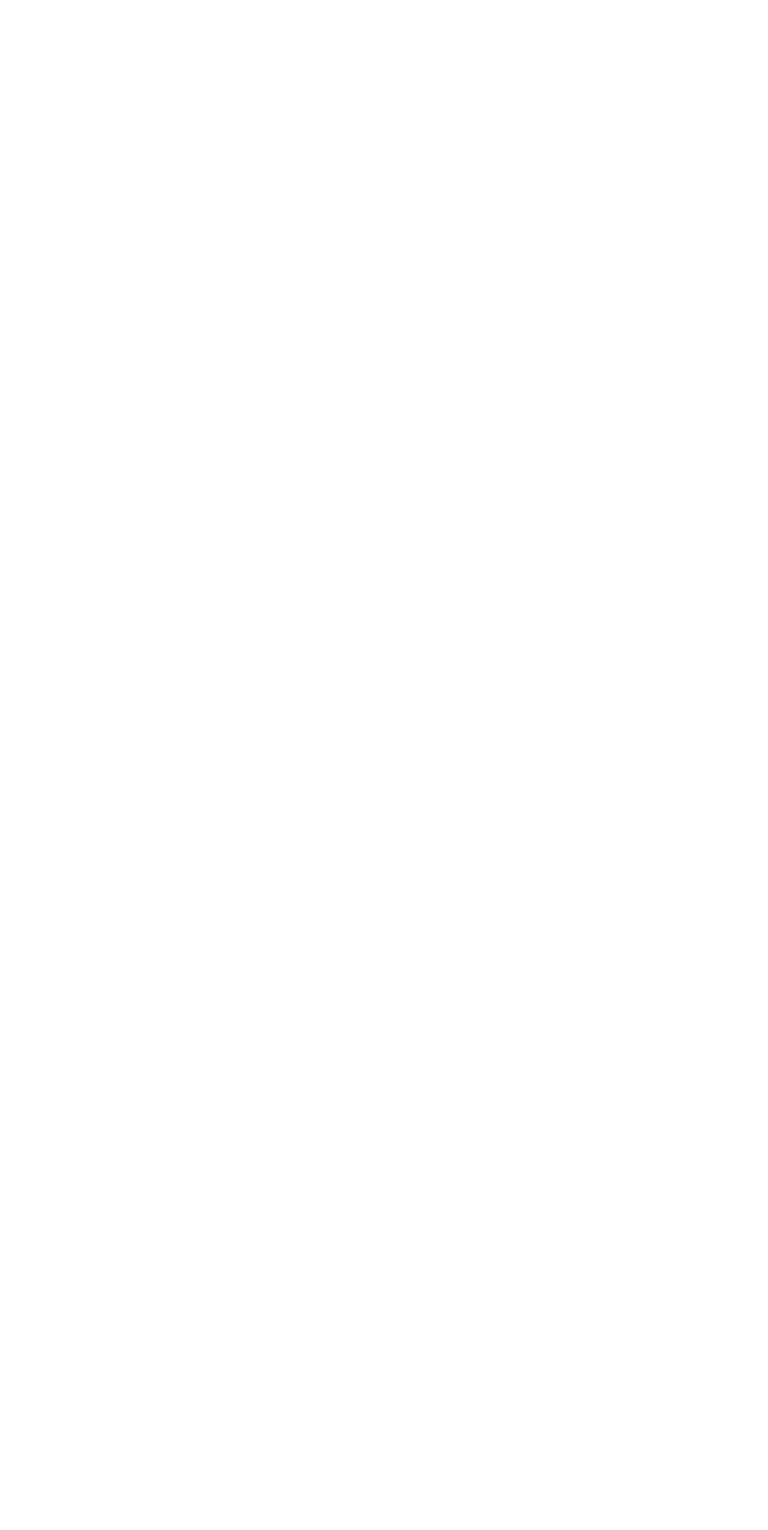
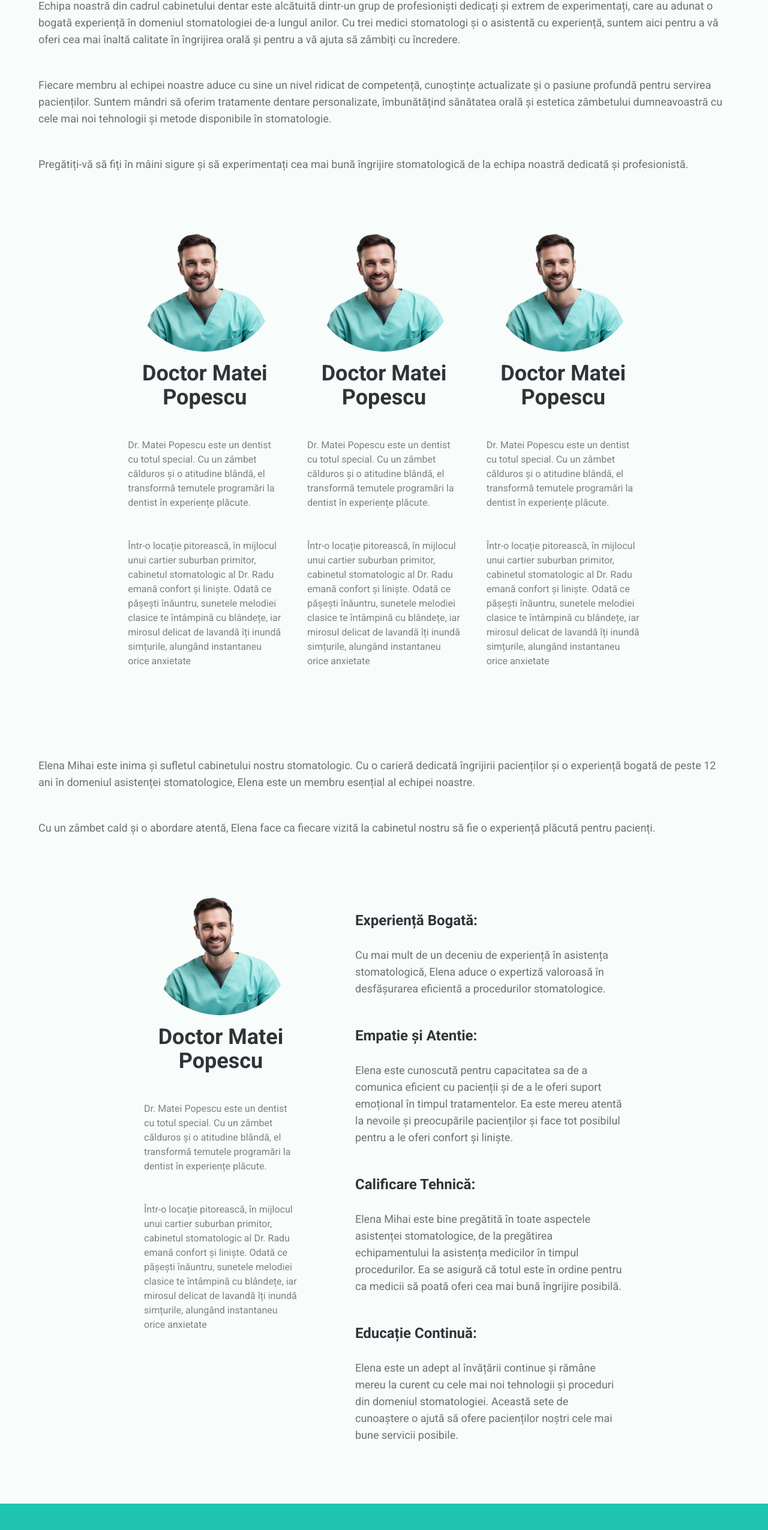
Before and after one commit to emanuelamz21/avangarde-dent-react, a React (Vite) app: page /heritage in a window 1280 px wide. Shown: the part 132-2682 px from the top of the page at 60% size. Before the commit the page ends 800 px from the top, so only its background shows below. Built offline with nearby package versions, Linux system fonts and the light colour scheme.

Commit message:
Heritage Page Semi-Final + Started Treatments Section

```diff
--- a/src/components/ContactComponent.module.css
+++ b/src/components/ContactComponent.module.css
@@ -3,7 +3,7 @@
 }
 
 .contactInformation {
-  @apply flex items-center justify-center gap-72;
+  @apply flex items-center justify-center gap-60;
 }
 
 .contactDetails h3 {
--- a/src/components/HeritageMainSection.module.css
+++ b/src/components/HeritageMainSection.module.css
@@ -1,7 +1,3 @@
-.background {
-  background-color: #f8fcfb;
-}
-
 .background {
   background-color: #f8fcfb;
 }
--- /dev/null
+++ b/src/components/TreatmentComponent.jsx
@@ -0,0 +1,34 @@
+import styles from "./TreatmentComponent.module.css";
+
+function TreatmentComponent() {
+  return (
+    <div className={styles.container}>
+      <div className={styles.textContainer}>
+        <div className={styles.text}>
+          <h6>Paradontologie</h6>
+          <div className={styles.underline}></div>
+          <ul>
+            <li>
+              Consultația și evaluarea parodontală prin parodontometrie și
+              determinarea unor indici ne ajută să stabilim cauza afectării
+              gingiilor, stadiul bolii și prognosticul.
+            </li>
+            <li>Tratamentul gingivitelor în funcție de factorul cauzal.</li>
+            <li>
+              Dacă sunt prezente rezorbții osoase, se fac operații cu lambou cu
+              adiție de biomateriale pentru...
+            </li>
+          </ul>
+        </div>
+      </div>
+
+      <img
+        src="treatment.png"
+        alt="treament-photo"
+        className={styles.treatmentImage}
+      />
+    </div>
+  );
+}
+
+export default TreatmentComponent;
--- /dev/null
+++ b/src/components/TreatmentComponent.module.css
@@ -0,0 +1,44 @@
+.container {
+  @apply flex items-center justify-center;
+  gap: 10%;
+}
+
+.textContainer {
+  padding: 20px;
+  width: 40%;
+  border-radius: 40px;
+  border: 1px solid #20c5af;
+}
+
+.treatmentImage {
+  width: 37%;
+}
+
+.text {
+  margin: 0 auto;
+  width: 90%;
+}
+
+.underline {
+  @apply bg-primary mb-4;
+  height: 1px;
+  width: 250px;
+}
+
+.text h6 {
+  @apply text-5xl;
+  color: #2e3538;
+  font-family: "Roboto", sans-serif;
+}
+
+.text li {
+  @apply text-2xl mb-2;
+  color: #2e3538;
+  opacity: 80%;
+  font-family: "Roboto", sans-serif;
+  list-style: disc;
+}
+
+.text li::marker {
+  color: #2e3538;
+}
--- a/src/pages/Heritage.jsx
+++ b/src/pages/Heritage.jsx
@@ -1,10 +1,101 @@
+import DentistCard from "../components/DentistCard";
 import PageNav from "../components/PageNav";
+import Footer from "../components/Footer";
+import styles from "./Heritage.module.css";
 
 function Heritage() {
   return (
     <>
       <PageNav />
-      <div>Heritage</div>
+      <div className={styles.textContainer}>
+        <p>
+          Echipa noastră din cadrul cabinetului dentar este alcătuită dintr-un
+          grup de profesioniști dedicați și extrem de experimentați, care au
+          adunat o bogată experiență în domeniul stomatologiei de-a lungul
+          anilor. Cu trei medici stomatologi și o asistentă cu experiență,
+          suntem aici pentru a vă oferi cea mai înaltă calitate în îngrijirea
+          orală și pentru a vă ajuta să zâmbiți cu încredere.
+        </p>
+        <br />
+        <p>
+          Fiecare membru al echipei noastre aduce cu sine un nivel ridicat de
+          competență, cunoștințe actualizate și o pasiune profundă pentru
+          servirea pacienților. Suntem mândri să oferim tratamente dentare
+          personalizate, îmbunătățind sănătatea orală și estetica zâmbetului
+          dumneavoastră cu cele mai noi tehnologii și metode disponibile în
+          stomatologie.
+        </p>
+        <br />
+        <p>
+          Pregătiți-vă să fiți în mâini sigure și să experimentați cea mai bună
+          îngrijire stomatologică de la echipa noastră dedicată și
+          profesionistă.
+        </p>
+      </div>
+
+      <div className={styles.dentistsContainer}>
+        <DentistCard />
+        <DentistCard />
+        <DentistCard />
+      </div>
+
+      <div className={styles.textContainer}>
+        <p>
+          Elena Mihai este inima și sufletul cabinetului nostru stomatologic. Cu
+          o carieră dedicată îngrijirii pacienților și o experiență bogată de
+          peste 12 ani în domeniul asistenței stomatologice, Elena este un
+          membru esențial al echipei noastre.
+        </p>
+        <br />
+        <p>
+          Cu un zâmbet cald și o abordare atentă, Elena face ca fiecare vizită
+          la cabinetul nostru să fie o experiență plăcută pentru pacienți.
+        </p>
+      </div>
+
+      <div className={styles.mainDentistSection}>
+        <DentistCard />
+
+        <div className={styles.dentistText}>
+          <p>
+            <h3>Experiență Bogată: </h3>
+            <br />
+            Cu mai mult de un deceniu de experiență în asistența stomatologică,
+            Elena aduce o expertiză valoroasă în desfășurarea eficientă a
+            procedurilor stomatologice.
+          </p>
+          <br />
+          <p>
+            <h3>Empatie și Atentie:</h3>
+            <br />
+            Elena este cunoscută pentru capacitatea sa de a comunica eficient cu
+            pacienții și de a le oferi suport emoțional în timpul tratamentelor.
+            Ea este mereu atentă la nevoile și preocupările pacienților și face
+            tot posibilul pentru a le oferi confort și liniște.
+          </p>
+          <br />
+          <p>
+            <h3>Calificare Tehnică:</h3>
+            <br />
+            Elena Mihai este bine pregătită în toate aspectele asistenței
+            stomatologice, de la pregătirea echipamentului la asistența
+            medicilor în timpul procedurilor. Ea se asigură că totul este în
+            ordine pentru ca medicii să poată oferi cea mai bună îngrijire
+            posibilă.
+          </p>
+          <br />
+          <p>
+            <h3>Educație Continuă:</h3>
+            <br />
+            Elena este un adept al învățării continue și rămâne mereu la curent
+            cu cele mai noi tehnologii și proceduri din domeniul stomatologiei.
+            Această sete de cunoaștere o ajută să ofere pacienților noștri cele
+            mai bune servicii posibile.
+          </p>
+        </div>
+      </div>
+
+      <Footer />
     </>
   );
 }
--- a/src/pages/Heritage.module.css
+++ b/src/pages/Heritage.module.css
@@ -0,0 +1,86 @@
+body {
+  background-color: #f8fcfb;
+  font-family: "Roboto", sans-serif;
+}
+
+h3 {
+  @apply text-4xl;
+  color: #2e3538;
+  font-weight: bold;
+  font-family: "Roboto", sans-serif;
+}
+
+p {
+  @apply text-3xl mt-6;
+  color: #707070;
+  font-family: "Roboto", sans-serif;
+}
+
+.textContainer {
+  margin: 0 auto;
+  @apply mt-12;
+  width: 90%;
+}
+
+.dentistsContainer {
+  @apply flex;
+  width: 70%;
+  padding-top: 100px;
+  padding-bottom: 100px;
+  margin: 0 auto;
+  background-color: #f8fcfb;
+  justify-content: space-around;
+}
+
+.mainDentistSection {
+  @apply flex;
+  width: 70%;
+  padding-top: 100px;
+  padding-bottom: 100px;
+  margin: 0 auto;
+  justify-content: space-around;
+}
+
+.dentistText {
+  width: 60%;
+}
+
+@media (max-width: 768px) {
+  h3 {
+    @apply text-2xl;
+  }
+
+  p {
+    @apply text-sm;
+  }
+
+  .dentistsContainer {
+    width: 100%;
+    padding-top: 50px;
+    flex-direction: column;
+    align-items: center;
+  }
+
+  .mainDentistSection {
+    @apply flex-col;
+  }
+
+  .dentistText {
+    text-align: center;
+    width: 100%;
+  }
+}
+
+@media screen and (min-width: 1025px) and (max-width: 1440px) {
+  h3 {
+    @apply text-2xl;
+  }
+
+  p {
+    @apply text-lg;
+  }
+
+  .dentistText {
+    width: 50%;
+  }
+}
--- a/src/pages/Treatments.jsx
+++ b/src/pages/Treatments.jsx
@@ -1,10 +1,30 @@
 import PageNav from "../components/PageNav";
+import SectionInformation from "../components/SectionInformation";
+import TreatmentComponent from "../components/TreatmentComponent";
+import styles from "./Treatments.module.css";
+
+const info = {
+  header: "Tratamentele Avangarde Dent",
+  detailsHeader: "Serviciile Cabinetului",
+  detailsParagraph:
+    "Toată priceperea, experiența și dăruirea noastră pentru sănătatea orală a pacienților noștri.",
+  padding: "pt-12 ",
+};
 
 function Treatments() {
   return (
     <>
       <PageNav />
-      <div>Treatments</div>
+      <SectionInformation
+        header={info.header}
+        detailsHeader={info.detailsHeader}
+        detailsParagraph={info.detailsParagraph}
+        padding={info.padding}
+      />
+
+      <div className={styles.container}>
+        <TreatmentComponent />
+      </div>
     </>
   );
 }
```
Also changed, not shown: public/treatment.png (added).
